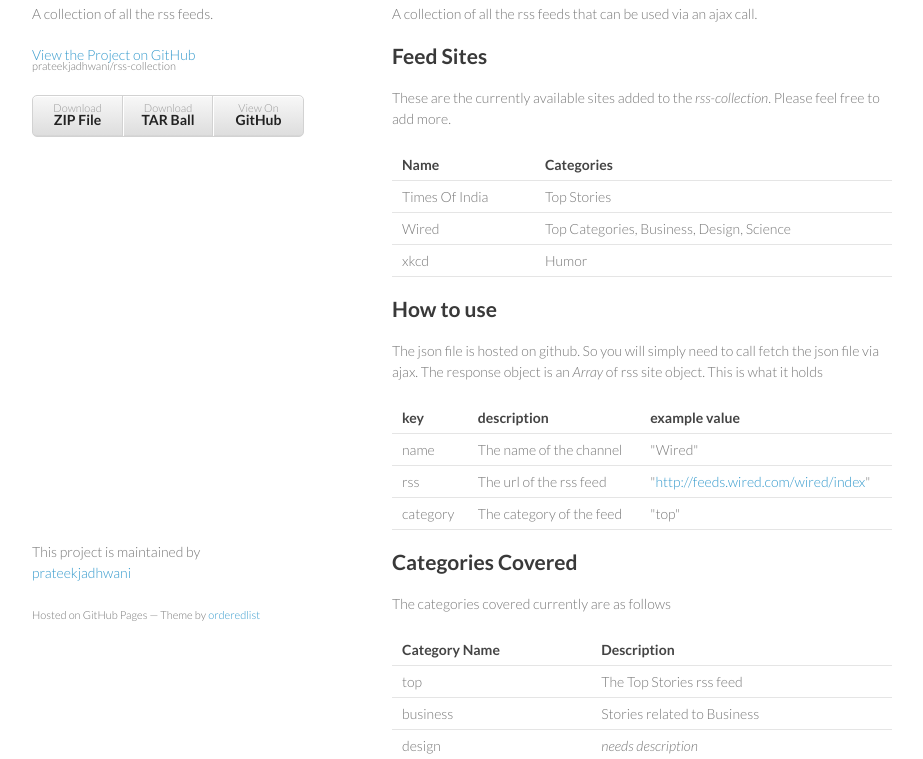
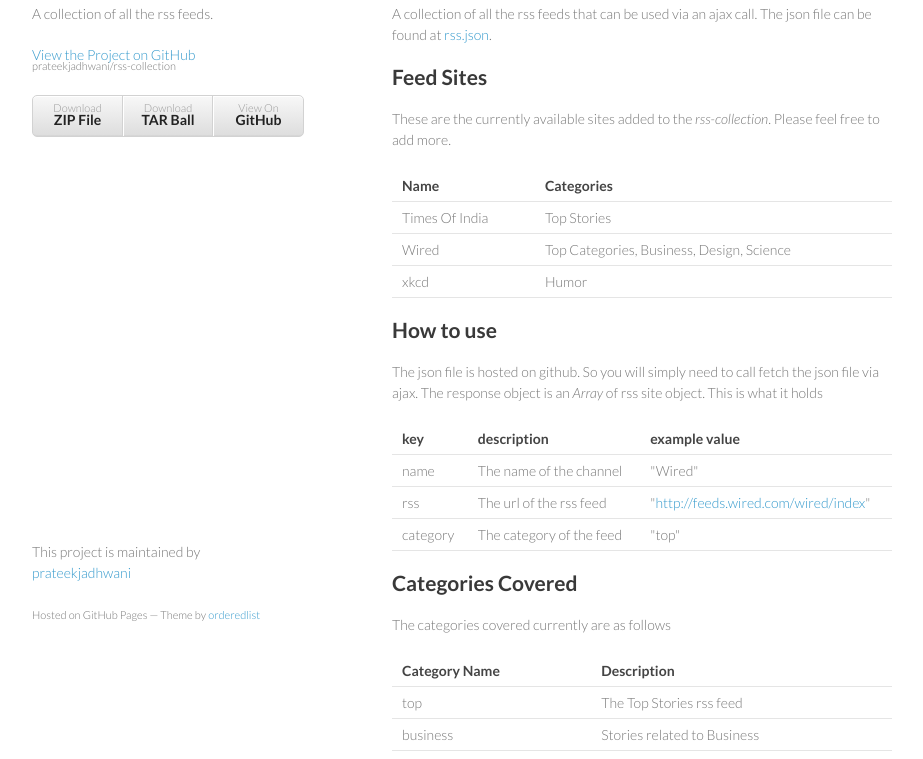
Before and after one commit to prateekjadhwani/rss-collection, a plain HTML site: page index.html in a window 1280 px wide. Shown: the part 106-865 px from the top of the page, without its empty margins (178-1101 px from the left). Drawn offline with Linux system fonts and the light colour scheme.

```diff
--- a/index.html
+++ b/index.html
@@ -31,7 +31,8 @@
         <h1>
 <a id="rss-collection" class="anchor" href="#rss-collection" aria-hidden="true"><span class="octicon octicon-link"></span></a>rss-collection</h1>
 
-<p>A collection of all the rss feeds that can be used via an ajax call.</p>
+<p>A collection of all the rss feeds that can be used via an ajax call.
+The json file can be found at <a href="http://prateekjadhwani.github.io/rss-collection/rss.json">rss.json</a>.</p>
 
 <h2>
 <a id="feed-sites" class="anchor" href="#feed-sites" aria-hidden="true"><span class="octicon octicon-link"></span></a>Feed Sites</h2>
--- a/params.json
+++ b/params.json
@@ -1 +1 @@
-{"name":"Rss-collection","tagline":"A collection of all the rss feeds.","body":"# rss-collection\r\nA collection of all the rss feeds that can be used via an ajax call.\r\n\r\n## Feed Sites\r\n\r\nThese are the currently available sites added to the *rss-collection*. Please feel free to add more.\r\n\r\n| Name | Categories |\r\n|------|------------|\r\n| Times Of India | Top Stories |\r\n| Wired | Top Categories, Business, Design, Science |\r\n| xkcd | Humor |\r\n\r\n## How to use\r\n\r\nThe json file is hosted on github. So you will simply need to call fetch the json file via ajax. The response object is an *Array* of rss site object. This is what it holds\r\n\r\n| key | description | example value |\r\n|-----|-------------|---------------|\r\n| name | The name of the channel | \"Wired\" |\r\n| rss | The url of the rss feed | \"http://feeds.wired.com/wired/index\" |\r\n| category | The category of the feed | \"top\" |\r\n\r\n\r\n## Categories Covered\r\n\r\nThe categories covered currently are as follows\r\n\r\n| Category Name | Description |\r\n|---------------|-------------|\r\n| top | The Top Stories rss feed |\r\n| business | Stories related to Business |\r\n| design | _needs description_ |\r\n| humor | Mostly comedy |\r\n| science | Feeds related to Science |","google":"","note":"Don't delete this file! It's used internally to help with page regeneration."}
+{"name":"Rss-collection","tagline":"A collection of all the rss feeds.","body":"# rss-collection\r\nA collection of all the rss feeds that can be used via an ajax call.\r\nThe json file can be found at [rss.json](http://prateekjadhwani.github.io/rss-collection/rss.json).\r\n\r\n## Feed Sites\r\n\r\nThese are the currently available sites added to the *rss-collection*. Please feel free to add more.\r\n\r\n| Name | Categories |\r\n|------|------------|\r\n| Times Of India | Top Stories |\r\n| Wired | Top Categories, Business, Design, Science |\r\n| xkcd | Humor |\r\n\r\n## How to use\r\n\r\nThe json file is hosted on github. So you will simply need to call fetch the json file via ajax. The response object is an *Array* of rss site object. This is what it holds\r\n\r\n| key | description | example value |\r\n|-----|-------------|---------------|\r\n| name | The name of the channel | \"Wired\" |\r\n| rss | The url of the rss feed | \"http://feeds.wired.com/wired/index\" |\r\n| category | The category of the feed | \"top\" |\r\n\r\n\r\n## Categories Covered\r\n\r\nThe categories covered currently are as follows\r\n\r\n| Category Name | Description |\r\n|---------------|-------------|\r\n| top | The Top Stories rss feed |\r\n| business | Stories related to Business |\r\n| design | _needs description_ |\r\n| humor | Mostly comedy |\r\n| science | Feeds related to Science |","google":"","note":"Don't delete this file! It's used internally to help with page regeneration."}
```
